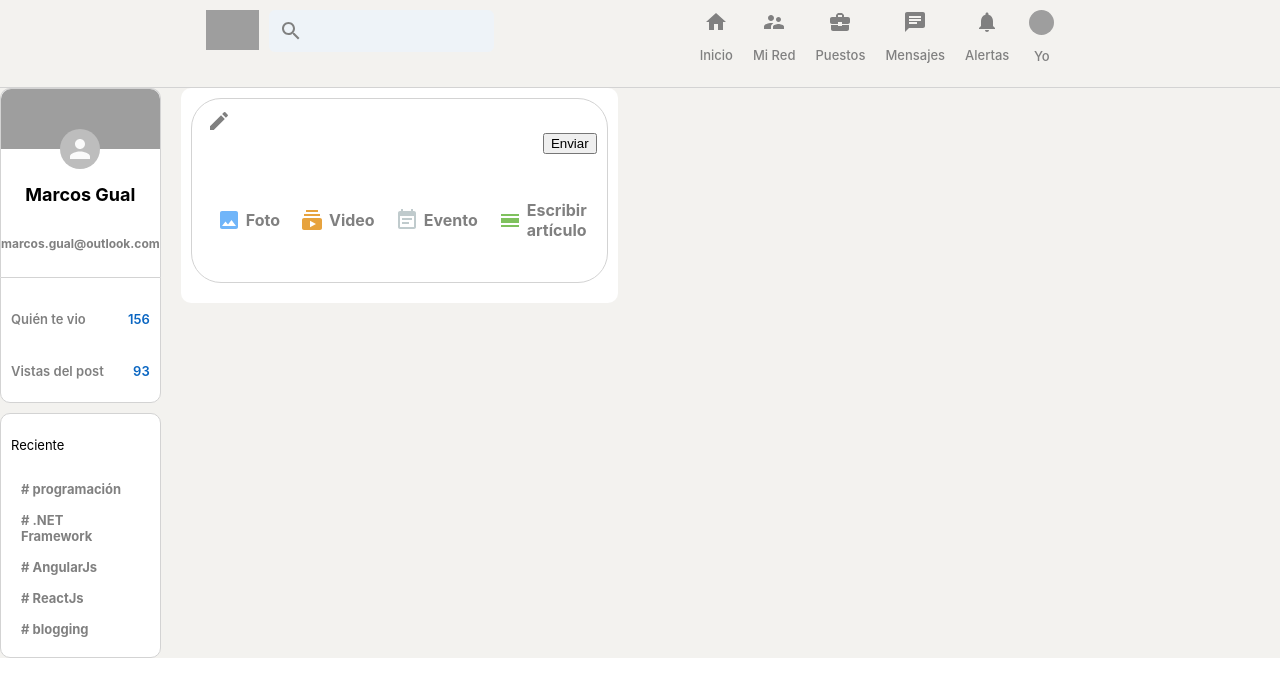
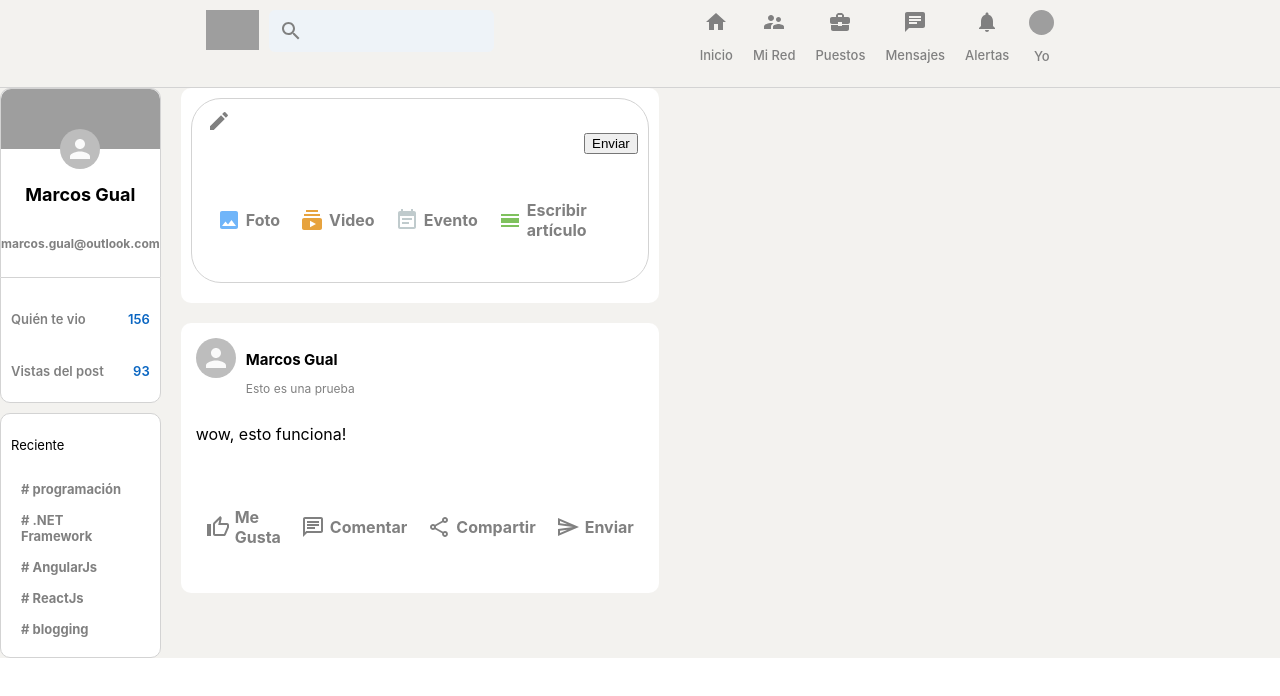
Before and after one commit to MarcosGual/social-app-react, a React (Create React App) app in the folder mock-social-app/: page / in a window 1280 px wide. Shown: the top 696 px of the page. Built offline with nearby package versions, Linux system fonts and the light colour scheme; grey boxes are pictures that could not be loaded.

Commit message:
posts en el feed

```diff
--- a/mock-social-app/src/Feed.js
+++ b/mock-social-app/src/Feed.js
@@ -1,11 +1,14 @@
-import React from "react";
+import React, { useState } from "react";
 import './Feed.css';
 import CreateIcon from "@material-ui/icons/Create";
 import ImageIcon from "@material-ui/icons/Image"
 import OpcionInput from "./OpcionInput";
 import { CalendarViewDay, EventNote, Subscriptions } from "@material-ui/icons";
+import Post from "./Post";
 
 function Feed() {
+    const [posts, setPosts] = useState([]);
+
     return (
         <div className="feed">
             <div className='feed__contenedorInput'>
@@ -23,6 +26,11 @@ function Feed() {
                     </div>
                 </div>
             </div>
+            {posts.map((post) => (
+                <Post />
+            ))}
+            <Post nombre='Marcos Gual' descripcion='Esto es una prueba'
+                mensaje='wow, esto funciona!' />
         </div>
     );
 }
--- /dev/null
+++ b/mock-social-app/src/Post.css
@@ -0,0 +1,32 @@
+.post {
+    background-color: white;
+    padding: 15px;
+    margin-bottom: 10px;
+    border-radius: 10px;
+}
+
+.post__encabezado {
+    display: flex;
+    margin-bottom: 10px;
+}
+
+.post__info {
+    margin-left: 10px;
+}
+
+.post__info>p {
+    font-size: 12px;
+    color: gray;
+}
+
+.post__body{
+    overflow-wrap: anywhere;
+}
+
+.post__info>h2{
+    font-size: 15px;
+}
+
+.post__botones{
+    display: flex;
+}
--- /dev/null
+++ b/mock-social-app/src/Post.js
@@ -0,0 +1,34 @@
+import { Avatar } from '@material-ui/core';
+import { ChatOutlined, Send, SendOutlined, Share, ShareOutlined, ThumbUpAltOutlined } from '@material-ui/icons';
+import React from 'react';
+import './Post.css';
+import OpcionInput from './OpcionInput';
+
+const Post = ({ nombre, descripcion, mensaje, fotoUrl }) => {
+    return (
+        <div className='post'>
+            <div className="post__encabezado">
+                <Avatar />
+                <div className="post__info">
+                    <h2>{nombre}</h2>
+                    <p>{descripcion}</p>
+                </div>
+            </div>
+            <div className="post__cuerpo">
+                <p>{mensaje}</p>
+            </div>
+            <div className="post__botones">
+                <OpcionInput Icon={ThumbUpAltOutlined}
+                titulo='Me Gusta' color="gray" />
+                <OpcionInput Icon={ChatOutlined}
+                titulo='Comentar' color="gray" />
+                <OpcionInput Icon={ShareOutlined}
+                titulo='Compartir' color="gray" />
+                <OpcionInput Icon={SendOutlined}
+                titulo='Enviar' color="gray" />
+            </div>
+        </div>
+    );
+}
+
+export default Post;
```
Also changed, not shown: mock-social-app/src/OpcionInput.css (+4 -4 lines).
